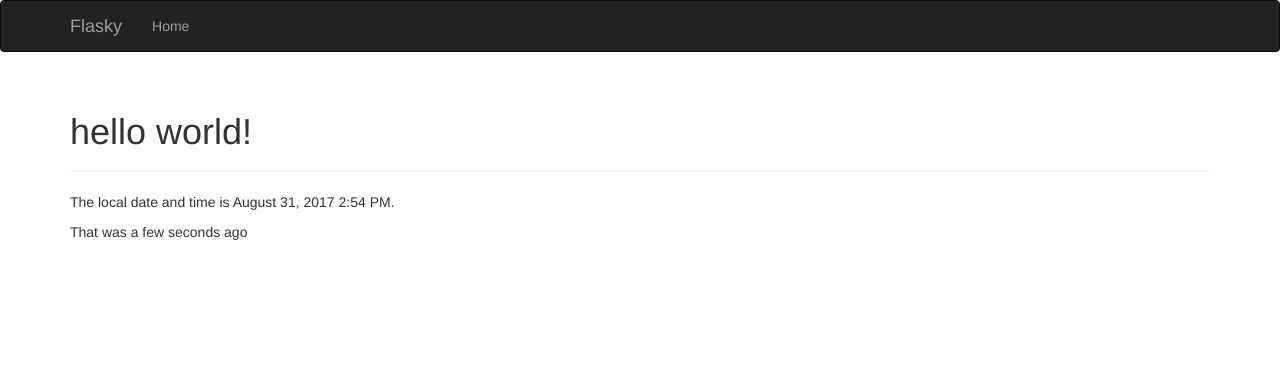
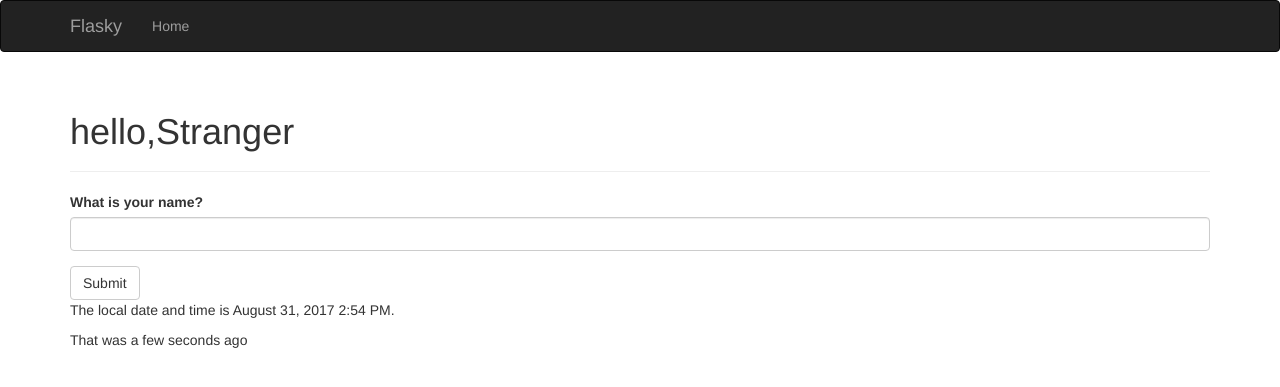
Before and after one commit to XiantongHuang/flask-web-app, a Flask app: page / in a window 1280 px wide. Shown: the top 387 px of the page. Run offline with Flask 2, Linux system fonts and the light colour scheme; some libraries are stand-ins or nearby versions.

Commit message:
Web forms and Flask-WTF(v4.0)

```diff
--- a/hello.py
+++ b/hello.py
@@ -11,13 +11,23 @@ from flask_script import Manager#输出一个Manager类，使支持命令行选
 from flask_bootstrap import Bootstrap#初始化后可以在程序中使用一个包含所有BOOTstrap文件的基模板
 from flask_moment import Moment
 from datetime import datetime
+#定义表单类
+from flask_wtf import Form
+from wtforms import StringField, SubmitField
+from wtforms.validators import Required
 
 app = Flask(__name__)#创建程序实例
+app.config['SECRET_KEY'] = 'SECRET STRING'#设置通用秘钥；Flask-WTF使用这个秘钥生成加密令牌，再用令牌验证请求中表单数据的真伪，防止跨站请求伪造的攻击
+
 #把程序实例作为参数传给构造函数，初始化主类的实例。
 manager = Manager(app)
 bootstrap = Bootstrap(app)
 moment = Moment(app)
 
+#web表单，包含一个文本字段和提交按钮；表单中的字段都定义为类变量，类变量值是相应字段类型的对象
+class NameForm(Form):
+    name = StringField('What is your name?', validators=[Required()])
+    submit = SubmitField('Submit')
 #像常规路由一样，定义基于模板的自定义错误界面
 @app.errorhandler(404)
 def page_not_found(e):
@@ -28,9 +38,15 @@ def internal_server_error(e):
     return render_template('500.html'), 500
 
 #注册视图函数
-@app.route('/')
+#index函数不仅要渲染表单，还要接收表单中的数据 v4.0
+@app.route('/', methods=['GET', 'POST'])#将表单提交作为POST请求进行处理
 def index():
-    return render_template('index.html', current_time=datetime.utcnow())#current_time变量获取当前utc时间
+    name = None
+    form = NameForm()
+    if form.validate_on_submit():
+        name = form.name.data
+        form.name.data = ''
+    return render_template('index.html', current_time=datetime.utcnow(), form=form, name=name)#current_time变量获取当前utc时间
     #render_templates函数把jinjia2模板集成到程序中，第一个参数是模板的文件名随后     的参数都是键值对（默认在templates文件夹中寻找模板）
 
 @app.route('/user/<name>')
--- a/templates/index.html
+++ b/templates/index.html
@@ -1,12 +1,17 @@
 <!--使用基模板简化-->
-<!--v2.3:添加使用Flask-Moment渲染时间戳-->
+<!--v3.0: 使用Flask-web；使用Flask-Bootstrap默认样式渲染表单-->
 
 {% extends "base.html" %}
+{% import "bootstrap/wtf.html" as wtf %}
 
 {% block page_content %}
 <div class="page-header">
-    <h1>hello world!</h1>
+    <h1>hello,{% if name %}{{ name }}{% else %}Stranger{% endif %}</h1>
+
 </div>
+
+{{ wtf.quick_form(form) }}
+
 <p>The local date and time is {{ moment(current_time).format('LLL') }}.</p>
 <p>That was {{ moment(current_time).fromNow(refresh=True) }}</p>
 {% endblock %}
```
Also changed, not shown: templates/user.html (deleted, +0 -9 lines).
